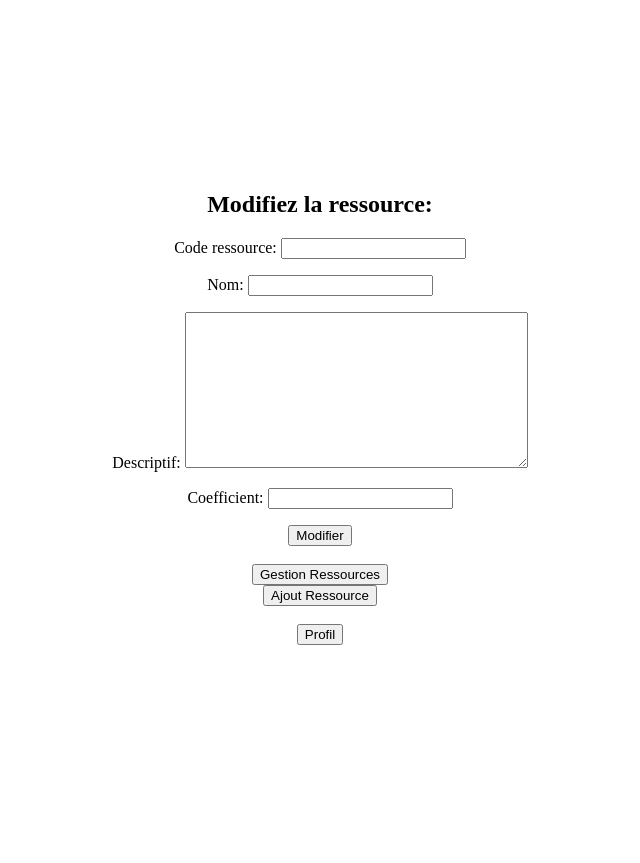
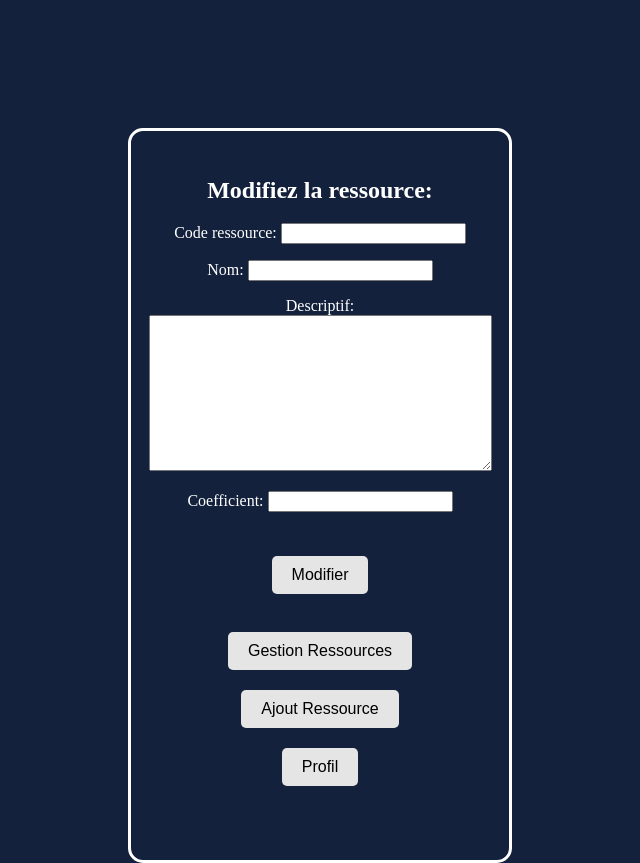
Before and after one commit to 0xKDA/sae-23, a Django app: template gestionnaire_notes/general/templates/gestion/ressources/modification_ressource.html in a window 1280 px wide. Shown: the whole page, without its empty margins (320-960 px from the left). Before the commit the page ends 645 px from the top, so only its background shows below. Run offline with Django 4.2, Linux system fonts and the light colour scheme; the template is opened without the code that fills it: values that come from a table or form of the project are taken from there, others are empty.

Commit message:
modification_ressource.html

```diff
--- a/gestionnaire_notes/general/templates/gestion/ressources/modification_ressource.html
+++ b/gestionnaire_notes/general/templates/gestion/ressources/modification_ressource.html
@@ -6,26 +6,9 @@
 
     <meta charset="UTF-8">
     <title>Modification Ressource</title>
+    <link rel="stylesheet" href="css.css">
 
-    <style>
 
-        .BlocCentral {
-            display: flex;
-            flex-direction: column;
-            align-items: center;
-            justify-content: center;
-            height: 100vh;
-        }
-
-        form {
-            text-align: center;
-        }
-
-        .EspaceHyperlien {
-            margin-top: 1em;
-        }
-
-    </style>
 
     <script>
 
@@ -39,13 +22,13 @@
 
 <body>
 
-    <div class="BlocCentral">
+    <div class="connexion">
 
         <form method="POST">
 
             {% csrf_token %}
             <h2> Modifiez la ressource:</h2>
-            {{ formulaire.as_p }}
+            {{ formulaire.as_p }}<br>
             <button type="submit">Modifier</button>
 
         </form>
```
